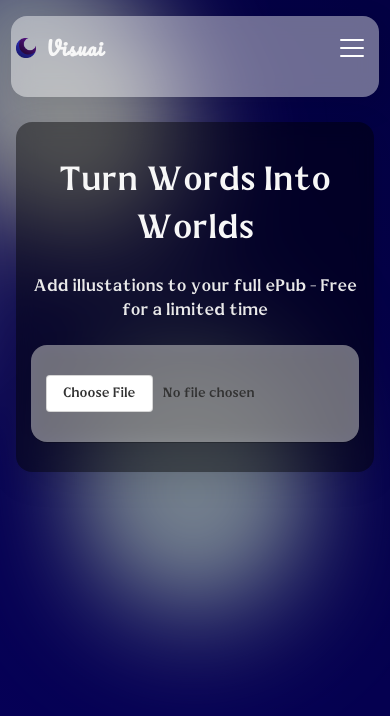
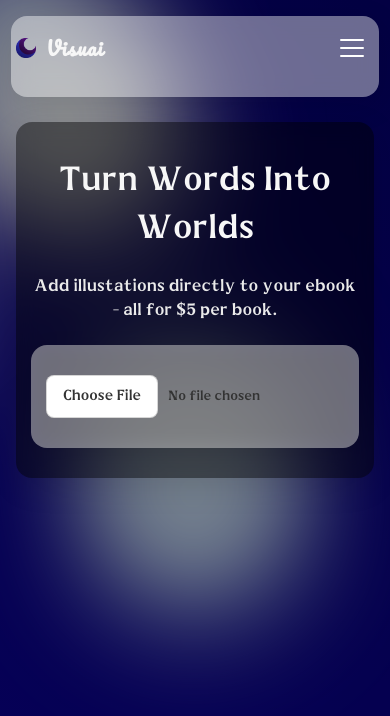
Before and after one commit to greg-maceachern12/VisualE, a React (Create React App) app: page / in a window 390 px wide. Shown: the top 716 px of the page. Built offline with nearby package versions, Linux system fonts and the light colour scheme; what ldrs would draw is missing.

Commit message:
styles again

```diff
--- a/src/App.js
+++ b/src/App.js
@@ -138,8 +138,7 @@ function App() {
                   <div className="header-container">
                     <h1>Turn Words Into Worlds</h1>
                     <h4>
-                      Add illustations to your full ePub - Free for a limited
-                      time
+                      Add illustations directly to your ebook - all for $5 per book.
                     </h4>
                     {isAccessGranted ? (
                       <div id="headings">
--- a/src/styles/AuthPage.scss
+++ b/src/styles/AuthPage.scss
@@ -72,8 +72,8 @@
     }
 
     button {
-      background-color: #4a90e2;
-      color: #ffffff;
+      background-color: #b3d4ff;
+      color: #333;
       border: none;
       cursor: pointer;
       font-weight: 600;
@@ -81,7 +81,7 @@
 
       &:hover {
         transform: scale(1.02);
-        background-color: #3a7bd5;
+        background-color: #7cb5ff;
       }
 
       &:disabled {
--- a/src/styles/FileUpload.scss
+++ b/src/styles/FileUpload.scss
@@ -1,7 +1,6 @@
 @import 'variables';
 
 .control-container {
-//   width: 100%;
   max-width: 500px;
   margin: auto;
   display: flex;
@@ -43,16 +42,19 @@ input[type="file"] {
 
 .file-input-label {
   display: inline-block;
-  padding: 10px 20px;
+  padding: 12px 16px;
   background-color: #ffffff;
   color: #333;
   border: 1px solid rgba(0, 0, 0, 0.16);
-  border-radius: 4px;
+  border-radius: 8px;
   cursor: pointer;
-  font-size: 14px;
-  transition: background-color 0.3s ease;
+  font-size: 16px;
+  font-weight: 600;
+  transition: all 0.3s ease;
+  transform: scale(1);
 
   &:hover {
+    transform: scale(1.02);
     background-color: #f3f4f6;
   }
 
@@ -69,7 +71,7 @@ input[type="file"] {
   white-space: nowrap;
   overflow: hidden;
   text-overflow: ellipsis;
-    max-width: calc(100% - 110px); // Adjust based on your "Choose File" button width
+  max-width: calc(100% - 110px);
   text-align: justify;
 }
 
@@ -82,32 +84,45 @@ input[type="file"] {
 
   button {
     flex: 1;
-      padding: 10px;
-      font-size: 14px;
+    padding: 12px 16px;
+    font-size: 16px;
     border: none;
-      border-radius: 4px;
+    border-radius: 8px;
     cursor: pointer;
-      transition: background-color 0.3s ease;
+    font-weight: 600;
+    transition: all 0.3s ease;
+    transform: scale(1);
+
+    &:hover {
+      transform: scale(1.02);
     }
+
+    &:disabled {
+      opacity: 0.6;
+      cursor: not-allowed;
+      transform: scale(1);
+    }
+  }
+
   #paynow {
     font-size: 16px;
     background-color: #090088;
     color: #fff;
-    }
-    #paynow:hover{
+
+    &:hover {
       background-color: #06005a;
     }
-
+  }
 }
 
 #parse {
-    background: #b3d4ff;
+  background: #7cb5ff;
   color: #333;
-    font-weight: 500;
+  font-weight: 600;
   white-space: nowrap;
 
   &:hover {
-      background-color: #7cb5ff;
+    background-color: #509cff;
   }
 }
 
@@ -117,8 +132,8 @@ input[type="file"] {
   }
 
   .file-input-label {
-    padding: 8px 16px;
-    font-size: 13px;
+    padding: 10px 16px;
+    font-size: 14px;
   }
 
   .file-name {
```
Lines whose indentation alone changed are shown as unchanged.
